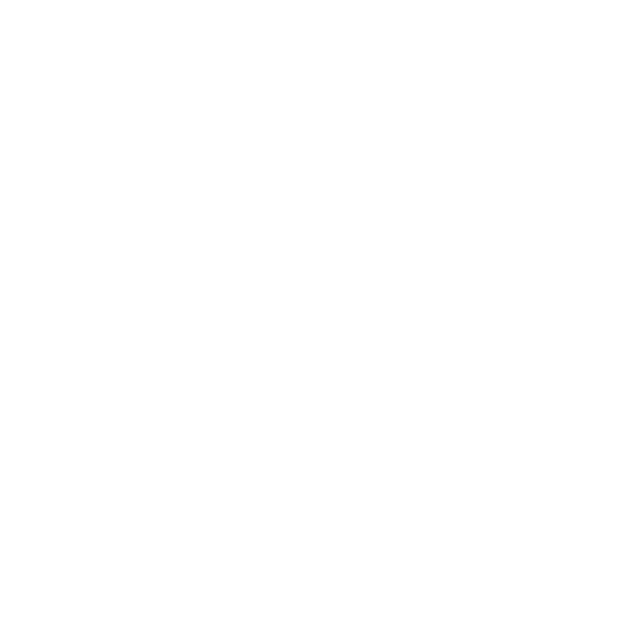
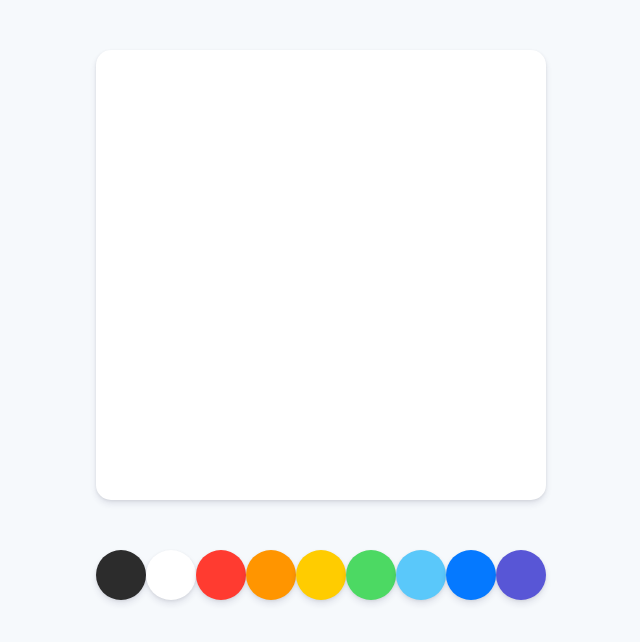
Before and after one commit to shinjukuman/paintjs, a plain HTML site: page index.html in a window 1280 px wide. Shown: the whole page, without its empty margins (319-959 px from the left). Drawn offline with Linux system fonts and the light colour scheme.

Commit message:
setup styles - part 1

```diff
--- a/index.html
+++ b/index.html
@@ -8,6 +8,20 @@
     <title>PaintJS</title>
 </head>
 <body>
-    <script src="app.js"></script>
+  <canvas id="jsCanvas" class="canvas"></canvas>
+    <div class="controls">
+      <div class="controls__colors" id="jsColors">
+        <div class="controls__color" style="background-color: #2c2c2c;"></div>
+        <div class="controls__color" style="background-color: white;"></div>
+        <div class="controls__color" style="background-color: #ff3b30;"></div>
+        <div class="controls__color" style="background-color: #ff9500;"></div>
+        <div class="controls__color" style="background-color: #ffcc00;"></div>
+        <div class="controls__color" style="background-color: #4cd963;"></div>
+        <div class="controls__color" style="background-color: #5ac8fa;"></div>
+        <div class="controls__color" style="background-color: #0579ff;"></div>
+        <div class="controls__color" style="background-color: #5856d6"></div>
+      </div>
+    </div>
+  <script src="app.js"></script>
 </body>
 </html>
--- /dev/null
+++ b/reset.css
@@ -0,0 +1,48 @@
+/* http://meyerweb.com/eric/tools/css/reset/
+   v2.0 | 20110126
+   License: none (public domain)
+*/
+
+html, body, div, span, applet, object, iframe,
+h1, h2, h3, h4, h5, h6, p, blockquote, pre,
+a, abbr, acronym, address, big, cite, code,
+del, dfn, em, img, ins, kbd, q, s, samp,
+small, strike, strong, sub, sup, tt, var,
+b, u, i, center,
+dl, dt, dd, ol, ul, li,
+fieldset, form, label, legend,
+table, caption, tbody, tfoot, thead, tr, th, td,
+article, aside, canvas, details, embed,
+figure, figcaption, footer, header, hgroup,
+menu, nav, output, ruby, section, summary,
+time, mark, audio, video {
+	margin: 0;
+	padding: 0;
+	border: 0;
+	font-size: 100%;
+	font: inherit;
+	vertical-align: baseline;
+}
+/* HTML5 display-role reset for older browsers */
+article, aside, details, figcaption, figure,
+footer, header, hgroup, menu, nav, section {
+	display: block;
+}
+body {
+	line-height: 1;
+}
+ol, ul {
+	list-style: none;
+}
+blockquote, q {
+	quotes: none;
+}
+blockquote:before, blockquote:after,
+q:before, q:after {
+	content: '';
+	content: none;
+}
+table {
+	border-collapse: collapse;
+	border-spacing: 0;
+}
--- a/styles.css
+++ b/styles.css
@@ -0,0 +1,33 @@
+@import "reset.css";
+body {
+    background-color: #f6f9fc;
+    font-family: -apple-system, BlinkMacSystemFont, 'Segoe UI', Roboto, Oxygen, Ubuntu, Cantarell, 'Open Sans', 'Helvetica Neue', sans-serif;
+    display: flex;
+    flex-direction: column;
+    align-items: center;
+    padding-top: 50px;
+}
+
+.canvas {
+    width: 450px;
+    height: 450px;
+    background-color: white;
+    border-radius: 15px;
+    box-shadow: 0 4px 6px rgba(50, 50, 93, 0.11), 0 1px 3px rgba(0, 0, 0, 0.08);
+}
+
+.controls {
+    margin-top: 50px;
+}
+
+.controls .controls__colors {
+    display: flex;
+}
+
+.controls__colors .controls__color {
+    width: 50px;
+    height: 50px;
+    border-radius: 25px;
+    cursor: pointer;
+    box-shadow: 0 4px 6px rgba(50, 50, 93, 0.11), 0 1px 3px rgba(0, 0, 0, 0.08);
+}
```
